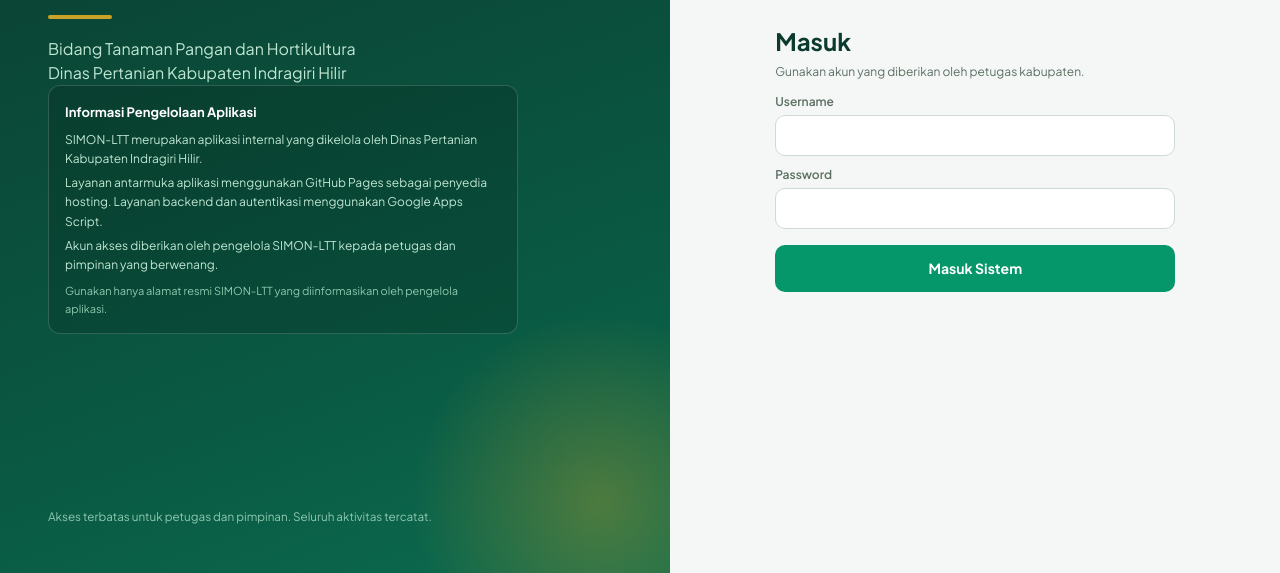
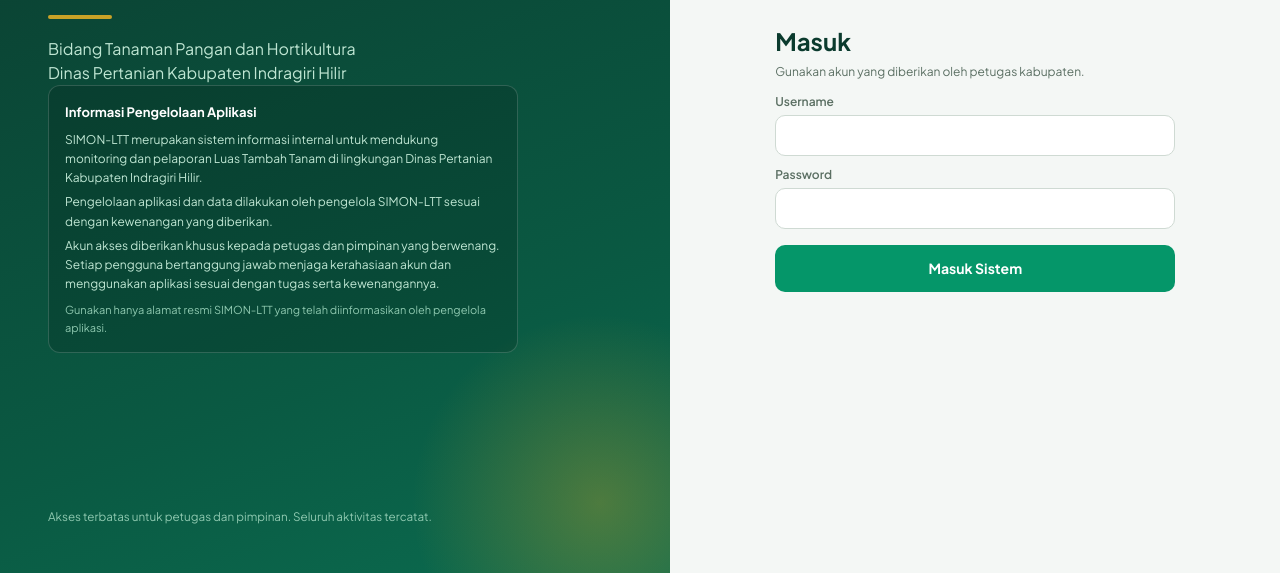
Before and after one commit to BidangTPHDistaninhil/SIMON-LTT, a plain HTML site: page index.html in a window 1280 px wide. Shown: the part 227-800 px from the top of the page. Drawn offline with Linux system fonts and the light colour scheme.

Commit message:
Update index.html

```diff
--- a/index.html
+++ b/index.html
@@ -47,10 +47,10 @@
 
     <div class="hosting-note">
       <strong>Informasi Pengelolaan Aplikasi</strong>
-      <p>SIMON-LTT merupakan aplikasi internal yang dikelola oleh Dinas Pertanian Kabupaten Indragiri Hilir.</p>
-      <p>Layanan antarmuka aplikasi menggunakan GitHub Pages sebagai penyedia hosting. Layanan backend dan autentikasi menggunakan Google Apps Script.</p>
-      <p>Akun akses diberikan oleh pengelola SIMON-LTT kepada petugas dan pimpinan yang berwenang.</p>
-      <small>Gunakan hanya alamat resmi SIMON-LTT yang diinformasikan oleh pengelola aplikasi.</small>
+      <p>SIMON-LTT merupakan sistem informasi internal untuk mendukung monitoring dan pelaporan Luas Tambah Tanam di lingkungan Dinas Pertanian Kabupaten Indragiri Hilir.</p>
+      <p>Pengelolaan aplikasi dan data dilakukan oleh pengelola SIMON-LTT sesuai dengan kewenangan yang diberikan.</p>
+      <p>Akun akses diberikan khusus kepada petugas dan pimpinan yang berwenang. Setiap pengguna bertanggung jawab menjaga kerahasiaan akun dan menggunakan aplikasi sesuai dengan tugas serta kewenangannya.</p>
+      <small>Gunakan hanya alamat resmi SIMON-LTT yang telah diinformasikan oleh pengelola aplikasi.</small>
     </div>
   </div>
 
```
